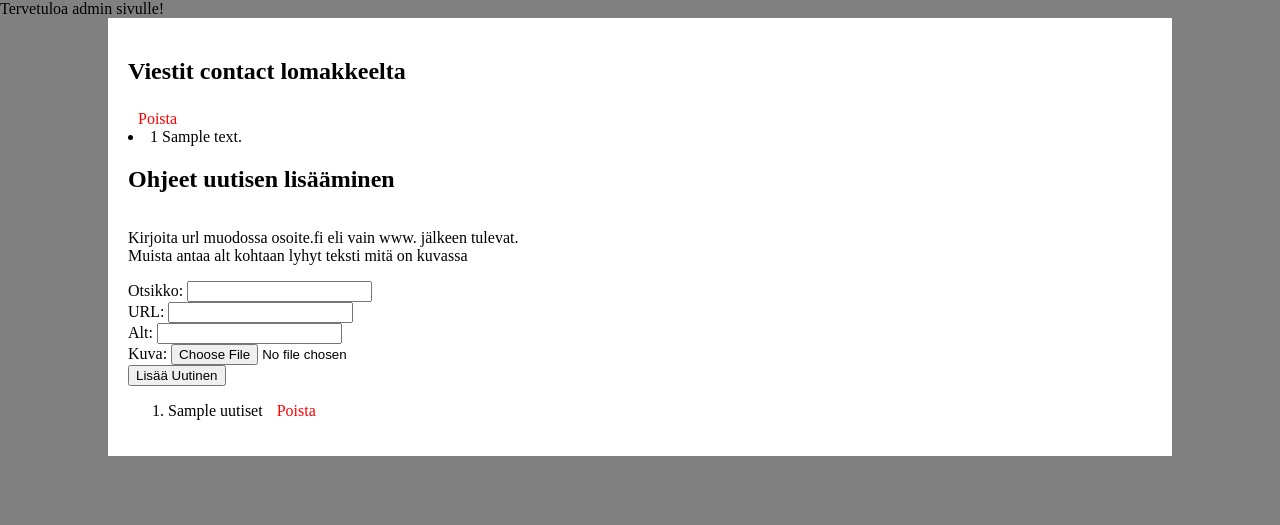
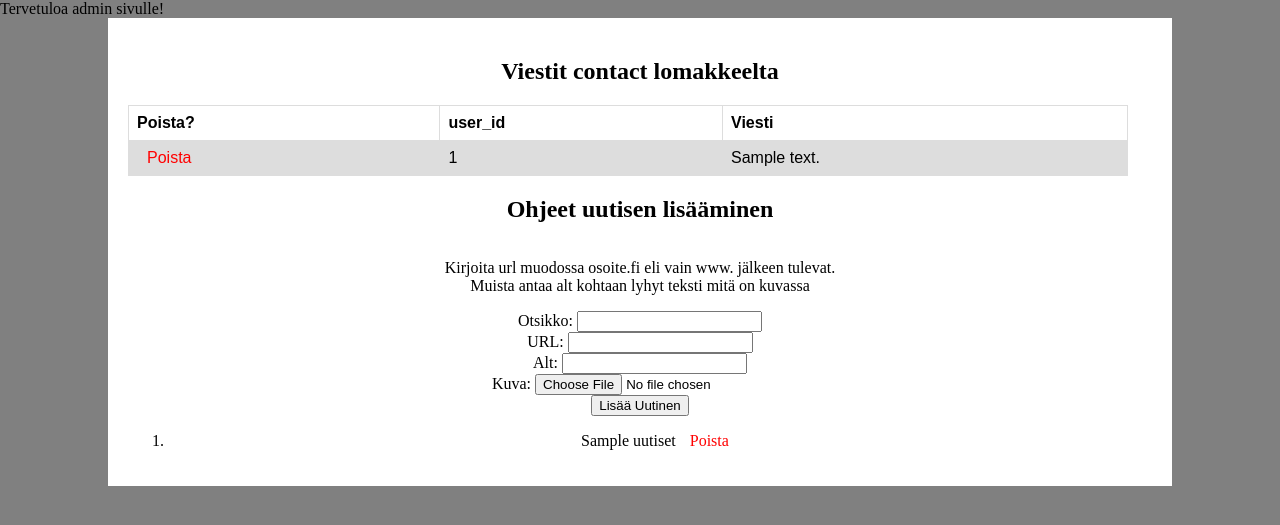
Before and after one commit to NikoLaaks/Web-kehitys-projekti, a PHP site: page /pages/admin.php in a window 1280 px wide. Shown: the top 525 px of the page. Run offline with PHP 8.4, Linux system fonts and the light colour scheme; the visitor is signed in with stand-in values (Sample User, id 1); tables that the repository leaves empty or names only in its code hold one stand-in row (values such as "Sample post"); data that the repository does not hold is empty.

Commit message:
made some tables to admin.php

```diff
--- a/pages/admin.php
+++ b/pages/admin.php
@@ -28,6 +28,7 @@ include("../php/connect.php");
     <style>
         main{
             display: block;
+            text-align: center;
         }
         .container{
             display: flex;
@@ -38,22 +39,47 @@ include("../php/connect.php");
         }a:link{
             color: #FF0000;
         }
+        table {
+            font-family: arial, sans-serif;
+            border-collapse: collapse;
+            width: 100%;
+        }
+
+        td, th {
+            border: 1px solid #dddddd;
+            text-align: left;
+            padding: 8px;
+        }
+
+        tr:nth-child(even) {
+            background-color: #dddddd;
+        }
     </style>
 </head>
 <body>
     <main>
     <h2>Viestit contact lomakkeelta</h2>
     <div class="container">
+        <table>
+            <tr>
+                <th>Poista?</th>
+                <th>user_id</th>
+                <th>Viesti</th>
+            </tr>
         <?php
         // Tulostetaan viestit
             $tulos=mysqli_query($yhteys, "select * from contact");# haetaan contact taulusta kaikki rivit
 
             while ($rivi=mysqli_fetch_object($tulos)){ # loopataan rivien läpi
-                echo "<a href='../php/poista_viesti.php?poistettava=$rivi->id'>Poista</a>\n
-                <li>$rivi->user_id $rivi->message";
+                echo "<tr>";
+                echo "<td><a href='../php/poista_viesti.php?poistettava=$rivi->id'>Poista</a></td>\n
+                <td>$rivi->user_id</td>
+                <td>$rivi->message</td>";
+                echo "</tr>";
             }
 
         ?>
+        </table>
     </div>
 
     <h2>Ohjeet uutisen lisääminen</h2>
```
